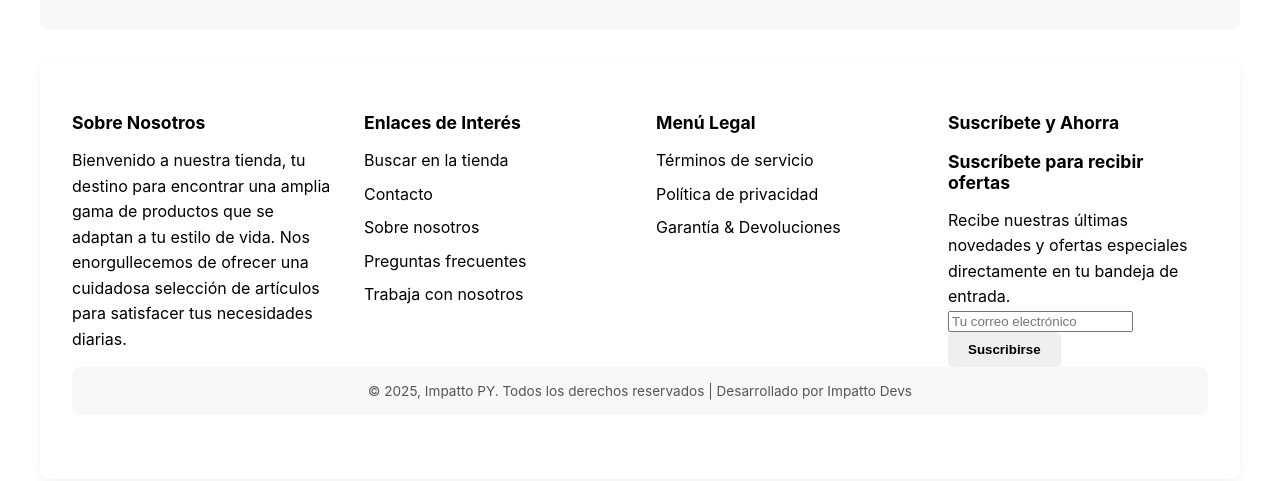
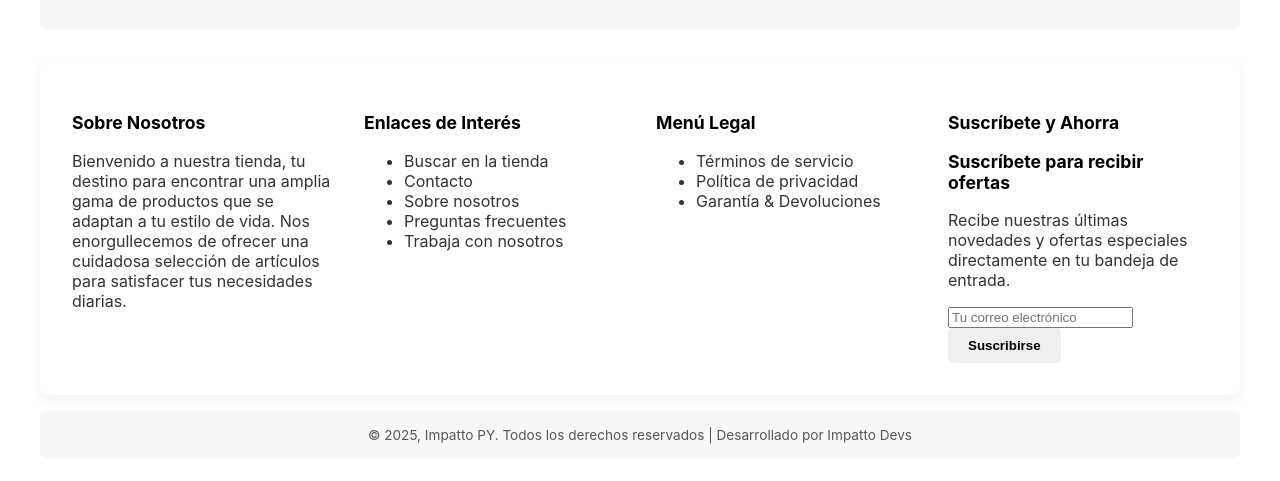
Before and after one commit to Javiermu97/impattopyproyect, a Next.js app: page / in a window 1280 px wide. Shown: the part 1380-1861 px from the top of the page. Built offline with nearby package versions, Linux system fonts and the light colour scheme; no server answers; the database is empty.

Commit message:
Footer actualizado

```diff
--- /dev/null
+++ b/app/components/Copyright.tsx
@@ -0,0 +1,13 @@
+// /app/components/Copyright.tsx
+
+import React from 'react';
+
+const Copyright = () => {
+  return (
+    <div className="copyright-section">
+      <p>© {new Date().getFullYear()}, Impatto PY. Todos los derechos reservados | Desarrollado por Impatto Devs</p>
+    </div>
+  );
+};
+
+export default Copyright;
--- a/app/components/Footer.tsx
+++ b/app/components/Footer.tsx
@@ -6,7 +6,6 @@ import SubscribeForm from './SubscribeForm';
 
 // Sub-componente para cada columna que se puede desplegar
 const FooterAccordionCol = ({ title, children }: { title: string; children: React.ReactNode }) => {
-  // Este 'useState' controla si la sección está abierta o cerrada
   const [isOpen, setIsOpen] = useState(false);
 
   return (
@@ -27,7 +26,6 @@ const Footer = () => {
   return (
     <footer className="footer">
       <div className="footer-content">
-
         <FooterAccordionCol title="Sobre Nosotros">
           <p>Bienvenido a nuestra tienda, tu destino para encontrar una amplia gama de productos que se adaptan a tu estilo de vida. Nos enorgullecemos de ofrecer una cuidadosa selección de artículos para satisfacer tus necesidades diarias.</p>
         </FooterAccordionCol>
@@ -53,10 +51,6 @@ const Footer = () => {
         <FooterAccordionCol title="Suscríbete y Ahorra">
           <SubscribeForm />
         </FooterAccordionCol>
-
-      </div>
-      <div className="footer-bottom">
-        <p>© {new Date().getFullYear()}, Impatto PY. Todos los derechos reservados | Desarrollado por Impatto Devs</p>
       </div>
     </footer>
   );
--- a/app/globals.css
+++ b/app/globals.css
@@ -148,37 +148,31 @@ button { cursor: pointer; border: none; padding: 10px 20px; border-radius: 5px;
 
 
 /* ========================================================= */
-/* ===== CÓDIGO FINAL Y CORRECTO PARA EL FOOTER ===== */
+/* ===== CÓDIGO FINAL Y CORRECTO PARA FOOTER Y COPYRIGHT ===== */
 /* ========================================================= */
 
-/* --- 1. ESTILOS PARA EL BLOQUE PRINCIPAL DEL FOOTER (ACORDEÓN) --- */
+/* --- 1. ESTILOS PARA EL BLOQUE PRINCIPAL DEL FOOTER (BLANCO) --- */
 .footer {
   max-width: 1200px;
-  margin: 0 auto 1rem auto; /* Centrado, y margen inferior de 1rem para separar */
-  background-color: white; /* Fondo blanco para que parezca una tarjeta */
+  margin: 0 auto 1rem auto; /* Centrado, con margen inferior para separar */
+  background-color: white; /* Fondo blanco */
   border-radius: 8px;
   padding: 2rem;
   box-sizing: border-box;
   box-shadow: 0 4px 12px rgba(0,0,0,0.05); /* Sombra sutil opcional */
 }
 
-.footer-content {
-  display: flex;
-  flex-wrap: wrap;
-  justify-content: space-between;
-  gap: 2rem;
-}
-
+.footer-content { display: flex; flex-wrap: wrap; justify-content: space-between; gap: 2rem; }
 .footer-col { flex: 1; min-width: 220px; }
-.footer-col h3 { font-size: 1.1em; margin-bottom: 15px; color: black; }
-.footer-col p, .footer-col ul { color: black; line-height: 1.6; list-style: none; padding: 0; margin: 0; }
-.footer-col ul li { margin-bottom: 8px; }
-
-/* --- 2. ESTILOS PARA EL BLOQUE DE COPYRIGHT (LA NUEVA FRANJA GRIS) --- */
-.footer-bottom {
-  max-width: 1200px; /* Mismo ancho que el footer principal */
-  margin: 0 auto 2rem auto; /* Centrado, y margen inferior de 2rem */
-  background-color: #f8f8f8; /* Fondo gris claro como pediste */
+.footer-col h3 { font-size: 1.1em; color: black; }
+/* ... (otros estilos de .footer-col que no cambian) ... */
+
+
+/* --- 2. ESTILOS PARA EL BLOQUE DE COPYRIGHT (GRIS) --- */
+.copyright-section {
+  max-width: 1200px;
+  margin: 0 auto 2rem auto; /* Centrado, con margen inferior */
+  background-color: #f8f8f8; /* Fondo gris claro */
   border-radius: 8px;
   padding: 1rem;
   box-sizing: border-box;
@@ -186,34 +180,35 @@ button { cursor: pointer; border: none; padding: 10px 20px; border-radius: 5px;
   color: #555;
   font-size: 0.85rem;
 }
-.footer-bottom p {
+.copyright-section p {
   margin: 0;
 }
 
-/* --- 3. ESTILOS RESPONSIVOS (MÓVIL Y TABLET) --- */
+/* --- 3. ESTILOS RESPONSIVOS --- */
 @media (max-width: 992px) {
   /* Hacemos que ambos bloques tengan bordes laterales en móvil */
-  .footer, .footer-bottom {
-    max-width: 90%;
-  }
-
+  .footer, .copyright-section {
+    max-width: 95%;
+  }
+
+  /* ... (código del acordeón que no cambia) ... */
   .footer-content { flex-direction: column; gap: 0; }
   .footer-col { border-bottom: 1px solid #e0e0e0; }
   .footer-col:last-child { border-bottom: none; }
   .footer-accordion-title { display: flex; justify-content: space-between; align-items: center; cursor: pointer; padding: 1rem 0; }
   .footer-accordion-title h3 { margin: 0; font-size: 1em; }
-
   .accordion-icon { display: inline-block; font-size: 1.5rem; font-weight: 300; transition: transform 0.3s ease-out; }
   .accordion-icon.open { transform: rotate(45deg); }
   .accordion-icon::before { content: '+'; }
-
   .footer-accordion-content { max-height: 0; overflow: hidden; transition: max-height 0.4s ease-out; text-align: left; }
   .footer-accordion-content.open { max-height: 500px; padding: 0.5rem 0 1.5rem 0; }
 }
 
 /* Ocultamos el ícono "+" en la vista de computadora */
 @media (min-width: 993px) {
-  .accordion-icon { display: none; }
+  .accordion-icon {
+    display: none;
+  }
 }
 
 
--- a/app/layout.tsx
+++ b/app/layout.tsx
@@ -5,6 +5,7 @@ import Header from '@/app/components/Header';
 import Navbar from '@/app/components/Navbar';
 import PageWrapper from '@/app/components/PageWrapper';
 import Footer from '@/app/components/Footer'; // <-- Importa el Footer desde su archivo
+import Copyright from '@/app/components/Copyright'; // <-- 1. IMPORTA EL NUEVO COMPONENTE
 import { CartProvider } from '@/app/context/CartContext';
 
 export const metadata = {
@@ -33,6 +34,7 @@ export default function RootLayout({ children }: { children: React.ReactNode })
 
           {/* Aquí se inserta todo el contenido del footer desde su componente */}
           <Footer />
+          <Copyright /> {/* <-- 2. AÑADE EL COMPONENTE AQUÍ */}
 
           <a href="https://wa.me/595983491155" target="_blank" rel="noopener noreferrer" className="whatsapp-button">
             <FaWhatsapp size={22} />
```
